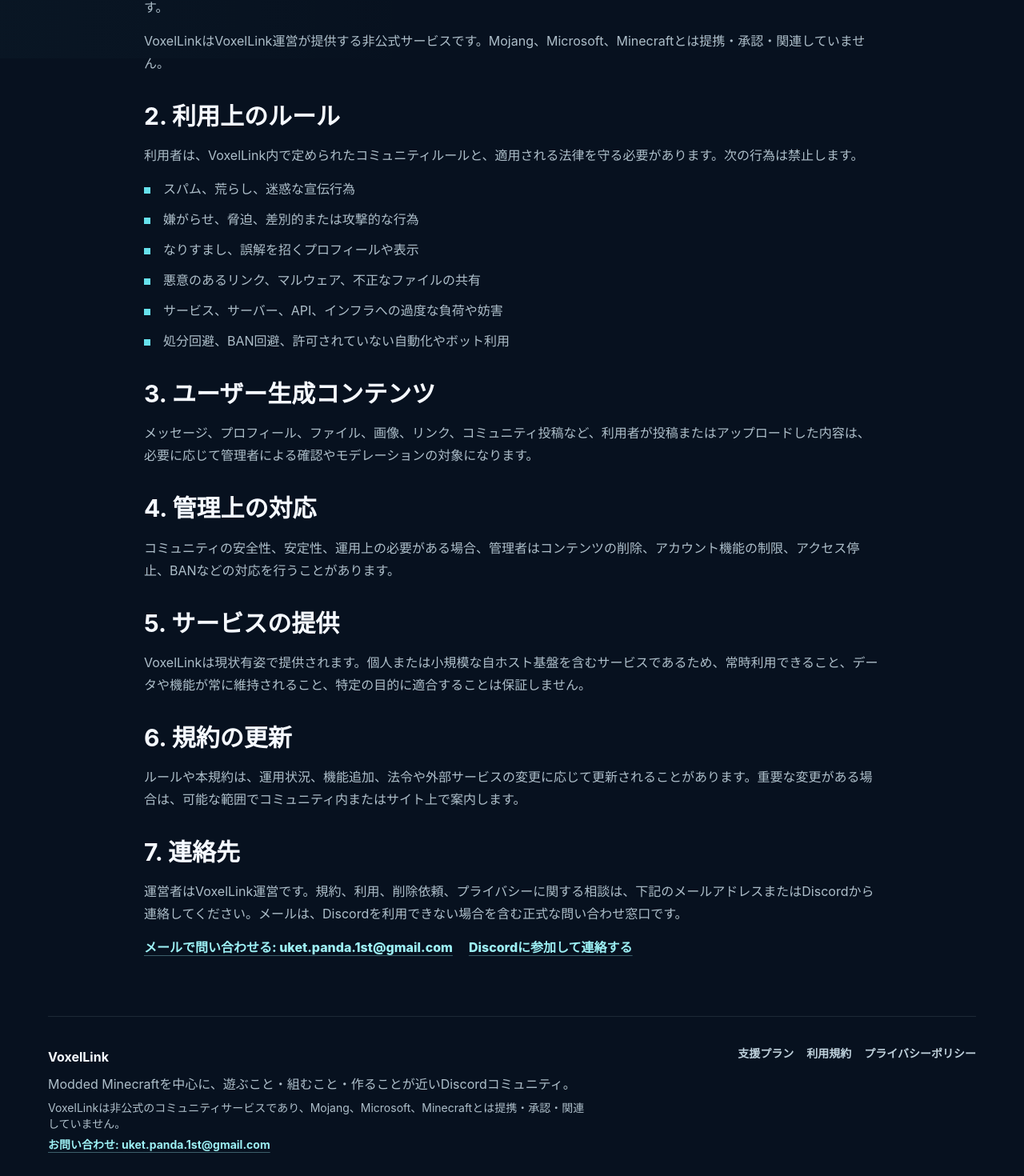
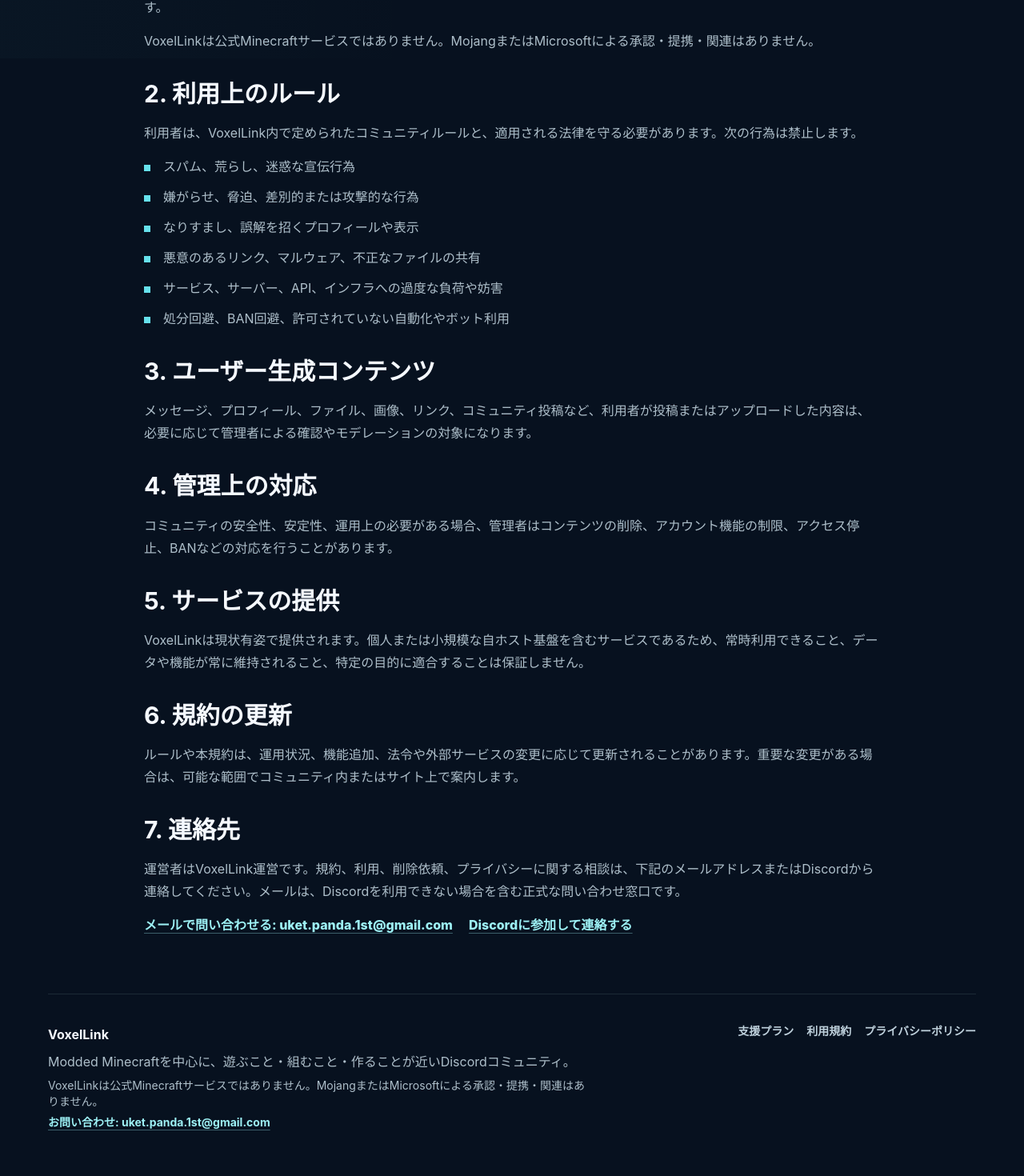
Before and after one commit to AlexanderGG-0520/VoxelLink-Web, a React (Vite) app: page /terms in a window 1280 px wide. Shown: the part 547-2017 px from the top of the page at 80% size. Built offline with nearby package versions, Linux system fonts and the light colour scheme.

Commit message:
Clarify Minecraft non-affiliation notice

```diff
--- a/src/data/legal.ts
+++ b/src/data/legal.ts
@@ -20,7 +20,7 @@
     title: "1. VoxelLinkについて",
     paragraphs: [
       "VoxelLinkは、Minecraftプレイヤー、クリエイター、技術系ユーザー、および関連コミュニティのためのコミュニティプラットフォームです。Minecraftサーバー、コミュニティサービス、自ホストのチャット基盤などと接続して利用される場合があります。",
-      "VoxelLinkはVoxelLink運営が提供する非公式サービスです。Mojang、Microsoft、Minecraftとは提携・承認・関連していません。",
+      "VoxelLinkは公式Minecraftサービスではありません。MojangまたはMicrosoftによる承認・提携・関連はありません。",
     ],
   },
   {
@@ -68,7 +68,7 @@
   {
     title: "1. 運営形態",
     paragraphs: [
-      "VoxelLinkは、VoxelLink運営がVoxelLinkコミュニティのために運用する自ホスト基盤です。Minecraft、チャット、コミュニティ機能、関連する外部連携を提供するために必要な情報を扱うことがあります。VoxelLinkはMojang、Microsoft、Minecraftとは提携・承認・関連していません。",
+      "VoxelLinkは、VoxelLink運営がVoxelLinkコミュニティのために運用する自ホスト基盤です。Minecraft、チャット、コミュニティ機能、関連する外部連携を提供するために必要な情報を扱うことがあります。VoxelLinkは公式Minecraftサービスではありません。MojangまたはMicrosoftによる承認・提携・関連はありません。",
     ],
   },
   {
--- a/src/data/site.ts
+++ b/src/data/site.ts
@@ -29,4 +29,4 @@
   "Modded Minecraftを中心に、遊ぶこと・組むこと・作ることが近いDiscordコミュニティ。";
 
 export const minecraftDisclaimer =
-  "VoxelLinkは非公式のコミュニティサービスであり、Mojang、Microsoft、Minecraftとは提携・承認・関連していません。";
+  "VoxelLinkは公式Minecraftサービスではありません。MojangまたはMicrosoftによる承認・提携・関連はありません。";
```
